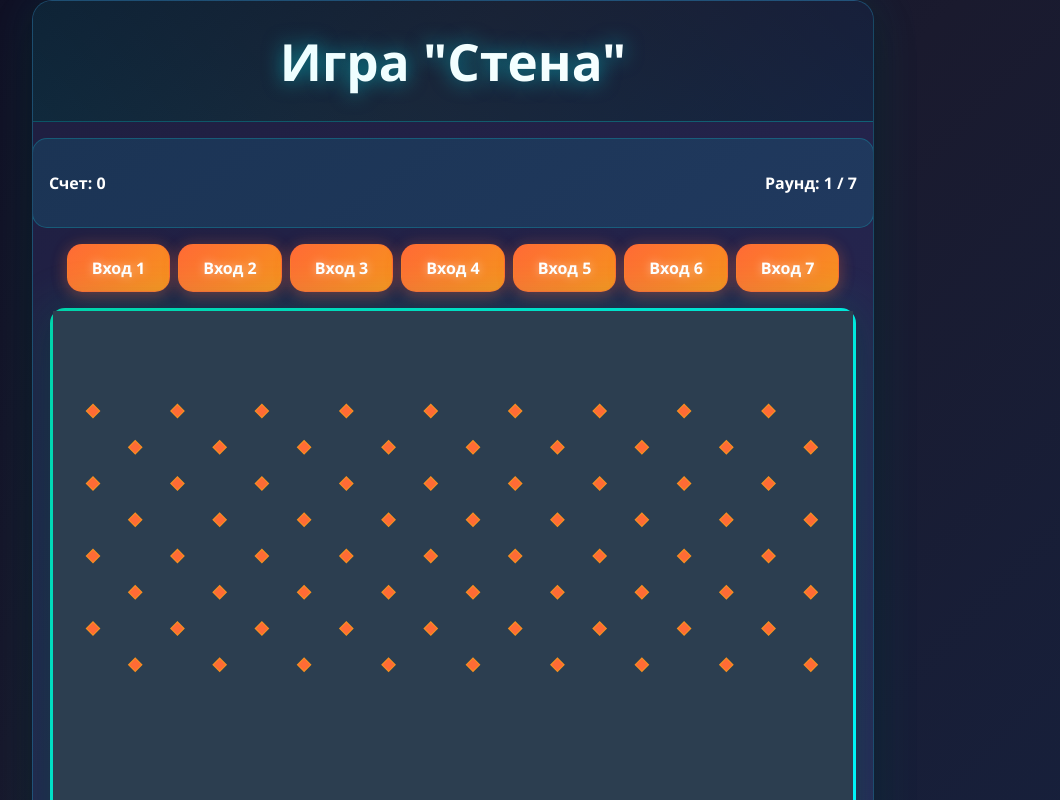
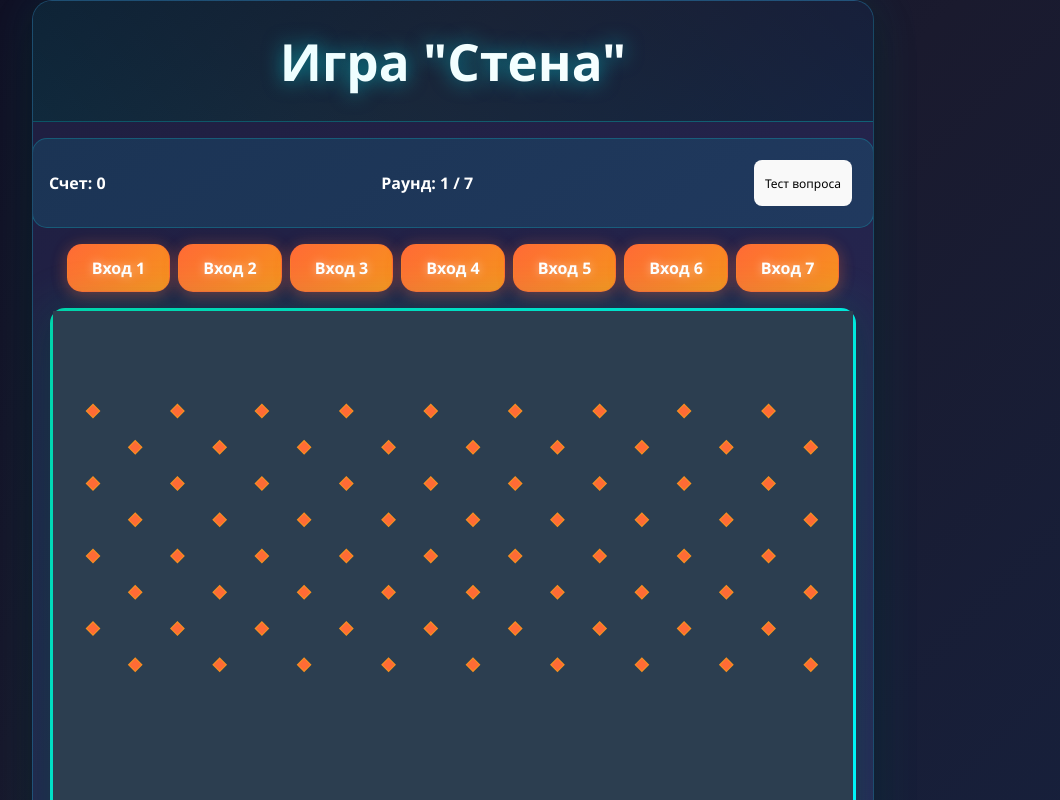
Before and after one commit to Ramzec88/wall-game, a React (Vite) app in the folder wall-game/: page / in a window 1280 px wide. Shown: the top 800 px of the page, without its empty margins (188-1248 px from the left). Built offline with nearby package versions, Linux system fonts and the light colour scheme.

Commit message:
ошибка вопросов

```diff
--- a/wall-game/src/ui/GameBoard.tsx
+++ b/wall-game/src/ui/GameBoard.tsx
@@ -40,6 +40,23 @@ export const GameBoardComponent: React.FC = () => {
   const [finalRoundMode, setFinalRoundMode] = useState(false);
   const [ballDropping, setBallDropping] = useState(false);
   const [isVaBankRound, setIsVaBankRound] = useState(false);
+
+  // Рефы для доступа к актуальным значениям в обработчиках Matter.js
+  const questionsLoadedRef = useRef(questionsLoaded);
+  const questionsDataRef = useRef(questionsData);
+  const currentRoundRef = useRef(currentRound);
+
+  useEffect(() => {
+    questionsLoadedRef.current = questionsLoaded;
+  }, [questionsLoaded]);
+
+  useEffect(() => {
+    questionsDataRef.current = questionsData;
+  }, [questionsData]);
+
+  useEffect(() => {
+    currentRoundRef.current = currentRound;
+  }, [currentRound]);
 
   const sceneRef = useRef<HTMLDivElement>(null);
 
@@ -179,14 +196,14 @@ export const GameBoardComponent: React.FC = () => {
 
             console.log('Ball landed, questionsLoaded:', questionsLoaded, 'questionsData:', questionsData);
 
-            if (questionsLoaded && questionsData) {
+            if (questionsLoadedRef.current && questionsDataRef.current) {
               const question = getQuestionForCurrentRound();
               console.log('Generated question:', question);
               setCurrentQuestion(question);
             } else {
               console.log('Questions not loaded yet, retrying in 100ms');
               setTimeout(() => {
-                if (questionsData) {
+                if (questionsDataRef.current) {
                   const question = getQuestionForCurrentRound();
                   console.log('Generated question (delayed):', question);
                   setCurrentQuestion(question);
@@ -213,18 +230,18 @@ export const GameBoardComponent: React.FC = () => {
 
   // Получение вопроса для текущего раунда
   const getQuestionForCurrentRound = (): Question | null => {
-    console.log('getQuestionForCurrentRound called, currentRound:', currentRound);
-    console.log('questionsData:', questionsData);
+    console.log('getQuestionForCurrentRound called, currentRound:', currentRoundRef.current);
+    console.log('questionsData:', questionsDataRef.current);
 
-    if (!questionsData || !questionsData.rounds) {
+    if (!questionsDataRef.current || !questionsDataRef.current.rounds) {
       console.log('No questions data available');
       return null;
     }
 
-    const roundKey = currentRound <= 7 ? currentRound.toString() : 'va-bank';
+    const roundKey = currentRoundRef.current <= 7 ? currentRoundRef.current.toString() : 'va-bank';
     console.log('roundKey:', roundKey);
 
-    const roundQuestions = questionsData.rounds[roundKey];
+    const roundQuestions = questionsDataRef.current.rounds[roundKey];
     console.log('roundQuestions:', roundQuestions);
 
     if (!roundQuestions || roundQuestions.length === 0) {
@@ -238,7 +255,7 @@ export const GameBoardComponent: React.FC = () => {
     console.log('Selected question data:', questionData);
 
     // Конвертируем в наш формат
-    const roundNumber = roundKey === 'va-bank' ? 8 : currentRound;
+    const roundNumber = roundKey === 'va-bank' ? 8 : currentRoundRef.current;
     const convertedQuestion = convertToQuestion(questionData, randomIndex, roundNumber);
     console.log('Converted question:', convertedQuestion);
 
@@ -337,6 +354,19 @@ export const GameBoardComponent: React.FC = () => {
             <p>Счет: {score}</p>
             <p>Раунд: {currentRound} / 7 {finalRoundMode ? '(Ва-банк)' : ''}</p>
             {!questionsLoaded && <p>Загрузка вопросов...</p>}
+            <button
+              onClick={() => {
+                console.log('Test button clicked');
+                const testQuestion = getQuestionForCurrentRound();
+                console.log('Test question:', testQuestion);
+                if (testQuestion) {
+                  setCurrentQuestion(testQuestion);
+                }
+              }}
+              style={{padding: '5px 10px', margin: '5px', fontSize: '12px'}}
+            >
+              Тест вопроса
+            </button>
           </div>
           <div className="entry-buttons">
             {renderEntryButtons()}
```
